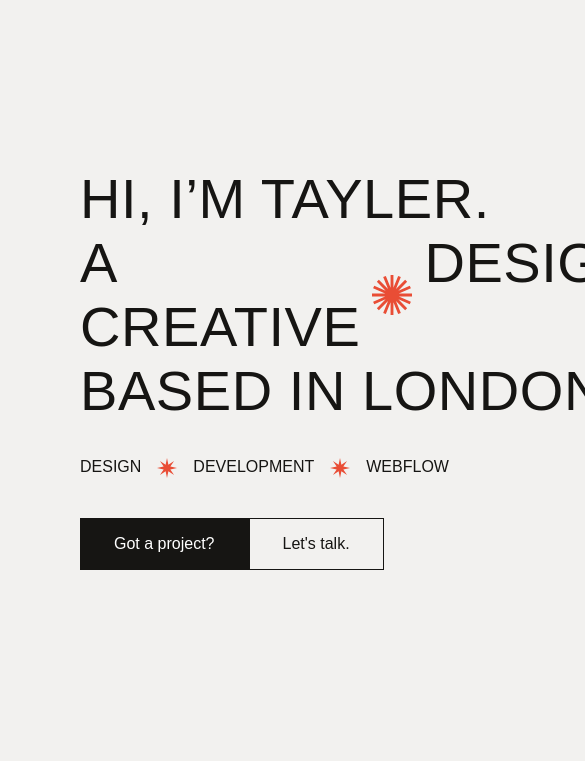
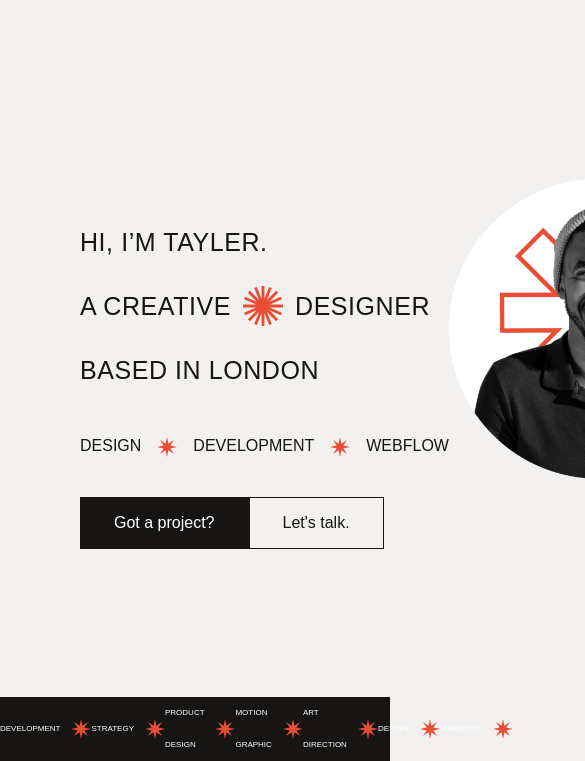
Before and after one commit to kirillovaaa/moxa, a React app: page / in a window 390 px wide. Shown: the part 96-857 px from the top of the page, 585 px wide, since content can reach past the window. Built offline with nearby package versions, Linux system fonts and the light colour scheme; a web font is replaced by a local one.

Commit message:
feat: написать медиазапросы -ribbon__text, promo__image, promo__title

```diff
--- a/src/components/App/App.js
+++ b/src/components/App/App.js
@@ -1,6 +1,7 @@
 import React from "react";
 import Header from "../Header/Header";
 import Promo from "../Promo/Promo";
+import Ribbon from "../Ribbon/Ribbon";
 
 // import Footer from "../Footer/Footer";
 
@@ -9,6 +10,7 @@ const App = () => {
     <main>
       <Header />
       <Promo />
+      <Ribbon />
     </main>
   );
 };
--- a/src/components/Header/Header.css
+++ b/src/components/Header/Header.css
@@ -3,6 +3,7 @@
   flex-direction: row;
   align-items: center;
   justify-content: space-between;
+  margin: 36px 80px;
 }
 
 .header__nav {
--- a/src/components/Promo/Promo.css
+++ b/src/components/Promo/Promo.css
@@ -3,6 +3,7 @@
   flex-direction: row;
   align-items: center;
   justify-content: space-between;
+  margin: 36px 80px;
 }
 
 .promo__description {
@@ -61,3 +62,31 @@
   height: 563px;
   margin-top: 40px;
 }
+
+@media screen and (max-width: 1368px) {
+  .promo__image {
+    width: 500px;
+    height: 500px;
+  }
+  .promo__title {
+    font-size: 45px;
+  }
+}
+@media screen and (max-width: 1194px) {
+  .promo__image {
+    width: 400px;
+    height: 400px;
+  }
+  .promo__title {
+    font-size: 30px;
+  }
+}
+@media screen and (max-width: 948px) {
+  .promo__image {
+    width: 300px;
+    height: 300px;
+  }
+  .promo__title {
+    font-size: 25px;
+  }
+}
--- /dev/null
+++ b/src/components/Ribbon/Ribbon.css
@@ -0,0 +1,44 @@
+.ribbon {
+  background-color: #161513;
+  margin-top: 112px;
+}
+
+.ribbon__wrapper {
+  display: flex;
+  flex-direction: row;
+  justify-content: center;
+  height: 64px;
+  justify-content: space-between;
+  /* transform: rotate(-10deg);
+  -moz-transform: rotate(-10deg);
+  -webkit-transform: rotate(-10deg); */
+}
+
+.ribbon__wrapper-item {
+  display: flex;
+  flex-direction: row;
+  align-items: center;
+  gap: 11px;
+}
+
+.ribbon__text {
+  color: #fff;
+  font-size: 18px;
+  line-height: 32px;
+}
+
+@media screen and (max-width: 1284px) {
+  .ribbon__text {
+    font-size: 15px;
+  }
+}
+@media screen and (max-width: 1152px) {
+  .ribbon__text {
+    font-size: 12px;
+  }
+}
+@media screen and (max-width: 768px) {
+  .ribbon__text {
+    font-size: 8px;
+  }
+}
--- /dev/null
+++ b/src/components/Ribbon/Ribbon.js
@@ -0,0 +1,42 @@
+import React from "react";
+import "./Ribbon.css";
+import icon from "../../images/icon.svg";
+
+const Ribbon = () => {
+  return (
+    <section className="ribbon">
+      <div className="ribbon__wrapper">
+        <div className="ribbon__wrapper-item">
+          <span className="ribbon__text">DEVELOPMENT</span>
+          <img className="ribbon__image" src={icon} alt="icon" />
+        </div>
+        <div className="ribbon__wrapper-item">
+          <span className="ribbon__text">STRATEGY</span>
+          <img className="ribbon__image" src={icon} alt="icon" />
+        </div>
+        <div className="ribbon__wrapper-item">
+          <span className="ribbon__text">PRODUCT DESIGN</span>
+          <img className="ribbon__image" src={icon} alt="icon" />
+        </div>
+        <div className="ribbon__wrapper-item">
+          <span className="ribbon__text">MOTION GRAPHIC</span>
+          <img className="ribbon__image" src={icon} alt="icon" />
+        </div>
+        <div className="ribbon__wrapper-item">
+          <span className="ribbon__text">ART DIRECTION</span>
+          <img className="ribbon__image" src={icon} alt="icon" />
+        </div>
+        <div className="ribbon__wrapper-item">
+          <span className="ribbon__text">DESIGN</span>
+          <img className="ribbon__image" src={icon} alt="icon" />
+        </div>
+        <div className="ribbon__wrapper-item">
+          <span className="ribbon__text">BRANDING</span>
+          <img className="ribbon__image" src={icon} alt="icon" />
+        </div>
+      </div>
+    </section>
+  );
+};
+
+export default Ribbon;
--- a/src/index.css
+++ b/src/index.css
@@ -6,7 +6,6 @@ body {
   -moz-osx-font-smoothing: grayscale;
   background: #f2f1ef;
   color: #161513;
-  margin: 36px 80px;
 }
 
 code {
```
